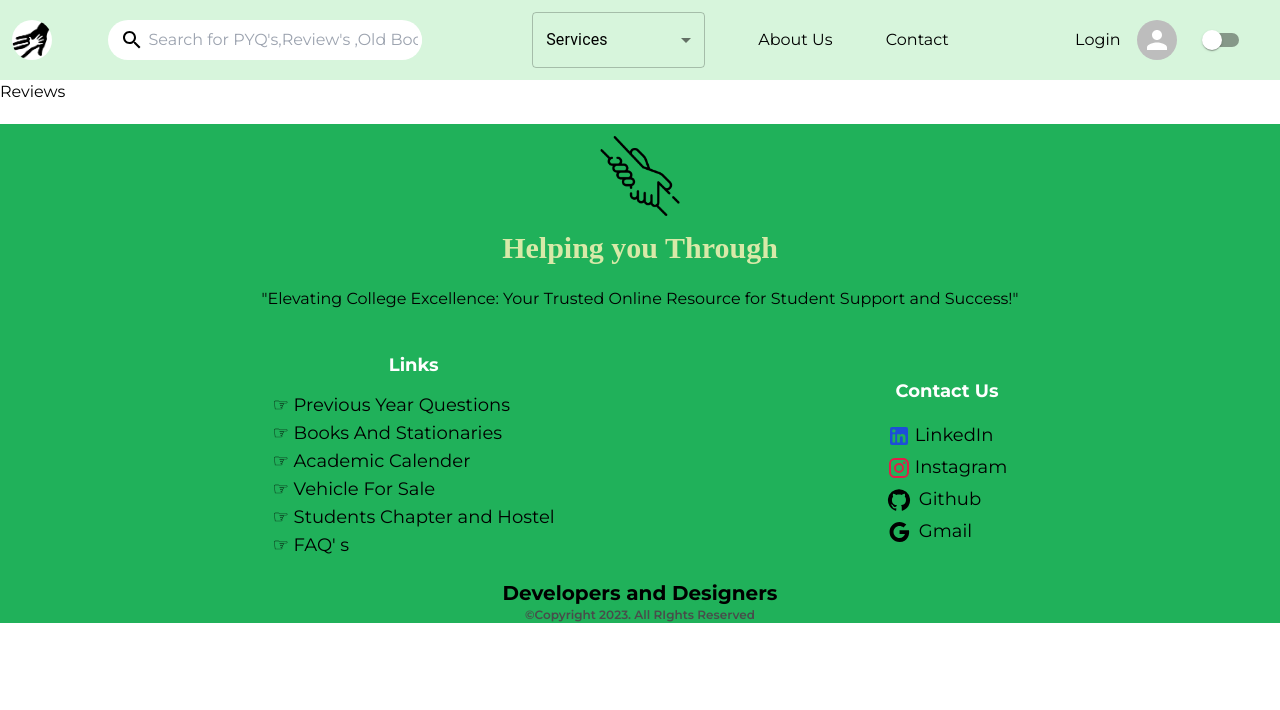
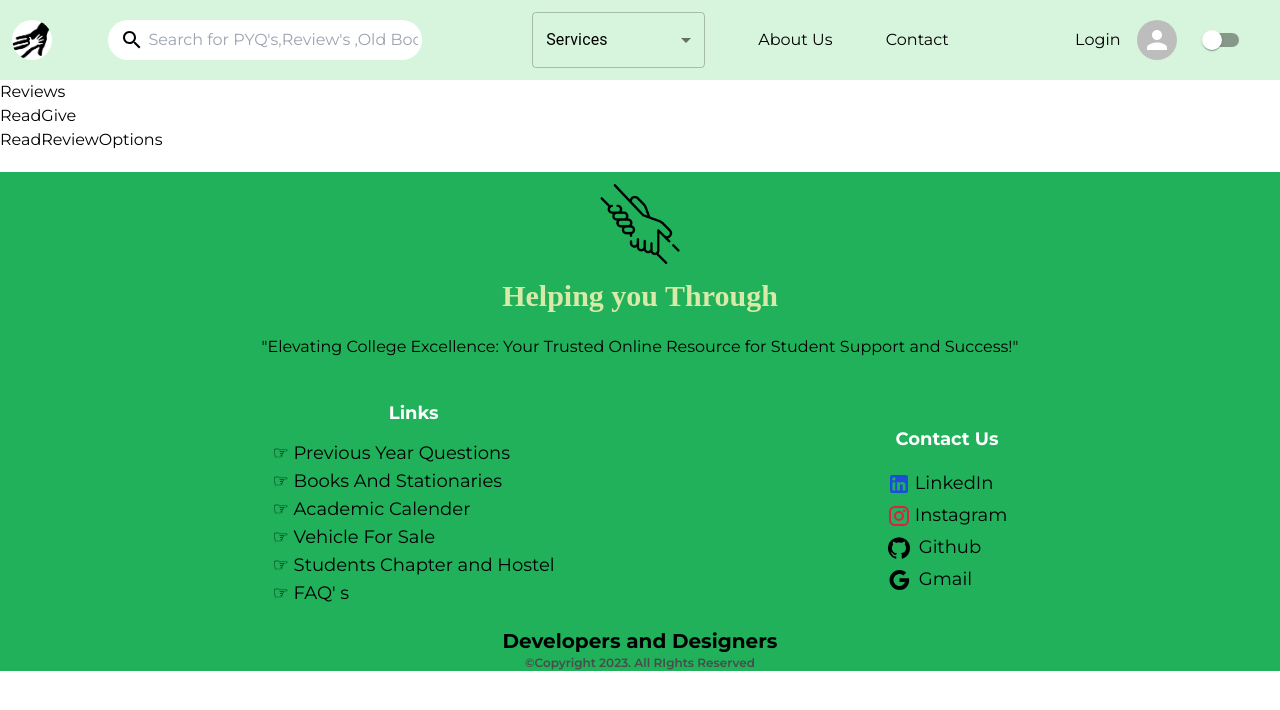
Before and after one commit to ujjwalkirti/helping-you-through, a Next.js app: page /reviews in a window 1280 px wide. Shown: the top 710 px of the page. Built offline with nearby package versions, Linux system fonts and the light colour scheme.

Commit message:
Chore: added pages and code structure for doubts-and-queries and reviews page

```diff
--- /dev/null
+++ b/src/components/Reviews/GiveReviewBox.tsx
@@ -0,0 +1,7 @@
+import React from "react";
+
+function GiveReviewBox() {
+  return <div>GiveReviewBox</div>;
+}
+
+export default GiveReviewBox;
--- /dev/null
+++ b/src/components/Reviews/ReadReviewOptions.tsx
@@ -0,0 +1,7 @@
+import React from "react";
+
+function ReadReviewOptions() {
+  return <div>ReadReviewOptions</div>;
+}
+
+export default ReadReviewOptions;
--- /dev/null
+++ b/src/components/Reviews/ReviewCarousel.tsx
@@ -0,0 +1,7 @@
+import React from "react";
+
+function ReviewCarousel() {
+  return <div>ReviewCarousel</div>;
+}
+
+export default ReviewCarousel;
--- /dev/null
+++ b/src/pages/read-reviews/[entity].tsx
@@ -0,0 +1,22 @@
+import ReviewCarousel from "@/components/Reviews/ReviewCarousel";
+import Image from "next/image";
+import React from "react";
+
+function EntityReviews() {
+  return (
+    <section>
+      <p>Entity Heading</p>
+      {/* Image */}
+      <Image
+        height={400}
+        width={400}
+        src={`/image.jpg`}
+        alt="Reviews for entity for which review is being read."
+      />
+
+      <ReviewCarousel />
+    </section>
+  );
+}
+
+export default EntityReviews;
--- a/src/pages/reviews.tsx
+++ b/src/pages/reviews.tsx
@@ -1,7 +1,20 @@
-import React from "react";
+import GiveReviewBox from "@/components/Reviews/GiveReviewBox";
+import ReadReviewOptions from "@/components/Reviews/ReadReviewOptions";
+import React, { useState } from "react";
 
 const Reviews = () => {
-  return <div>Reviews</div>;
+  const [choice, setChoice] = useState("read");
+  return (
+    <section>
+      <p>Reviews</p>
+      {/* Option to whether read or give review */}
+      <div>
+        <button>Read</button>
+        <button>Give</button>
+      </div>
+      {choice === "read" ? <ReadReviewOptions /> : <GiveReviewBox />}
+    </section>
+  );
 };
 
 export default Reviews;
```
